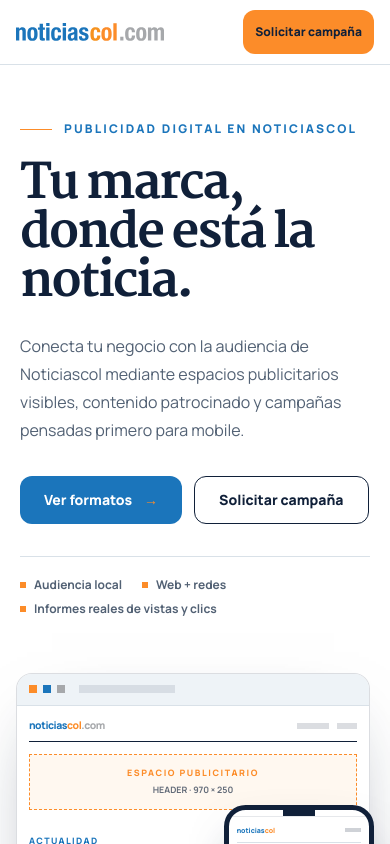
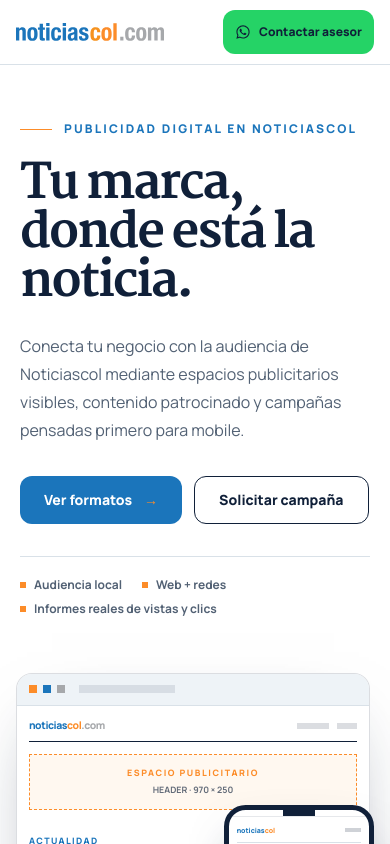
Before and after one commit to antekera/ncol-landings, a Next.js app in the folder apps/anunciantes/: page / in a window 390 px wide. Shown: the top 844 px of the page. Built offline with nearby package versions, Linux system fonts and the light colour scheme; no server answers.

Commit message:
fix: add pricing preview and mobile whatsapp CTA

```diff
--- a/apps/anunciantes/src/components/layout/site-header.tsx
+++ b/apps/anunciantes/src/components/layout/site-header.tsx
@@ -1,9 +1,15 @@
 import { NoticiascolLogo } from "@/components/brand/noticiascol-logo";
 import { WhatsAppIcon } from "@/components/ui/whatsapp-icon";
-import { EDITORIAL_CONTACT_URL, getWhatsAppAdvisorUrl } from "@/lib/contact";
+import {
+  DEFAULT_WHATSAPP_PHONE,
+  EDITORIAL_CONTACT_URL,
+  getWhatsAppAdvisorUrl,
+} from "@/lib/contact";
 
 export function SiteHeader() {
-  const whatsappUrl = getWhatsAppAdvisorUrl(process.env.NEXT_PUBLIC_WHATSAPP_PHONE);
+  const whatsappUrl = getWhatsAppAdvisorUrl(
+    process.env.NEXT_PUBLIC_WHATSAPP_PHONE ?? DEFAULT_WHATSAPP_PHONE,
+  )!;
 
   return (
     <header className="sticky top-0 z-50 border-b border-border bg-surface/95 backdrop-blur-md">
@@ -28,7 +34,6 @@
           Solicitar campaña
         </a>
 
-        {whatsappUrl ? (
         <a
           href={whatsappUrl}
           target="_blank"
@@ -38,14 +43,6 @@
           <WhatsAppIcon className="size-4" />
           Contactar asesor
         </a>
-        ) : (
-          <a
-            href={EDITORIAL_CONTACT_URL}
-            className="ml-auto inline-flex min-h-11 shrink-0 items-center justify-center rounded-xl bg-brand-orange px-3 text-xs font-extrabold text-brand-navy transition-colors hover:bg-brand-navy hover:text-white sm:px-4 sm:text-sm lg:hidden"
-          >
-            Solicitar campaña
-          </a>
-        )}
       </div>
     </header>
   );
--- a/apps/anunciantes/src/components/pricing/pricing-controller.tsx
+++ b/apps/anunciantes/src/components/pricing/pricing-controller.tsx
@@ -12,6 +12,7 @@
   const router = useRouter();
   const searchParams = useSearchParams();
   const selectedMonths = getPlanMonths(searchParams.get("plan"));
+  const isPricingPreview = searchParams.get("prices") === "visible";
   const [isUnlocked, setIsUnlocked] = useState(false);
 
   useEffect(() => {
@@ -30,7 +31,7 @@
     router.replace(`${pathname}?${params.toString()}`, { scroll: false });
   };
 
-  if (!isUnlocked) {
+  if (!isUnlocked && !isPricingPreview) {
     return <PricingLeadGate months={selectedMonths} onUnlocked={() => setIsUnlocked(true)} />;
   }
 
--- a/apps/anunciantes/src/lib/contact.ts
+++ b/apps/anunciantes/src/lib/contact.ts
@@ -1,6 +1,10 @@
 export const EDITORIAL_CONTACT_URL = "https://www.noticiascol.com/contacto/";
 
-export const WHATSAPP_ADVISOR_MESSAGE = "Hola, quiero contactar un asesor.";
+export const WHATSAPP_ADVISOR_MESSAGE = "Contactar un asesor";
+
+// Mismo canal público usado por la aplicación de Legales. El entorno puede
+// sustituirlo sin cambiar el código del landing.
+export const DEFAULT_WHATSAPP_PHONE = "584226500651";
 
 export function getWhatsAppAdvisorUrl(phoneNumber?: string) {
   const phone = phoneNumber?.replace(/\D/g, "");
```
Lines whose indentation alone changed are shown as unchanged.
